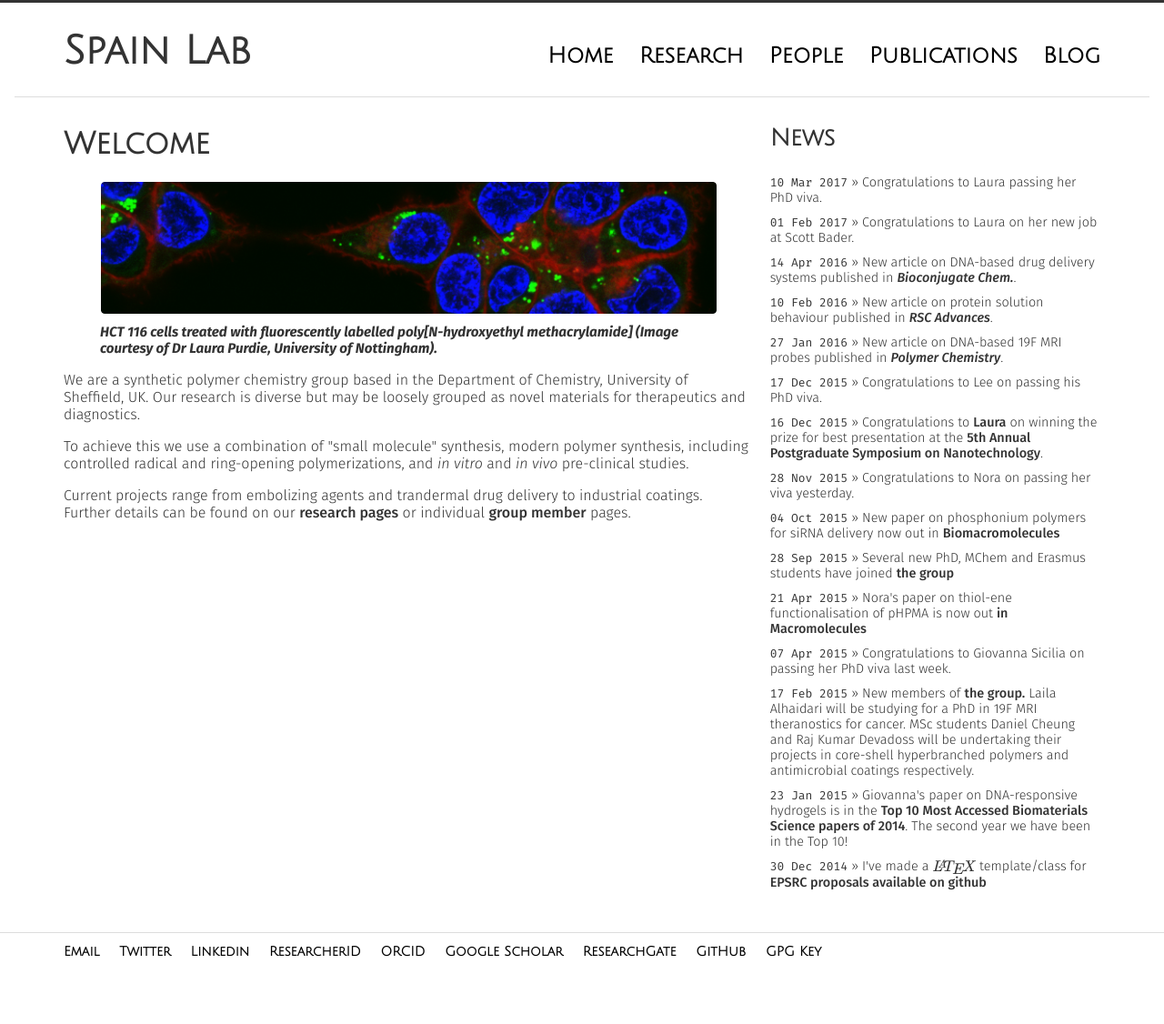
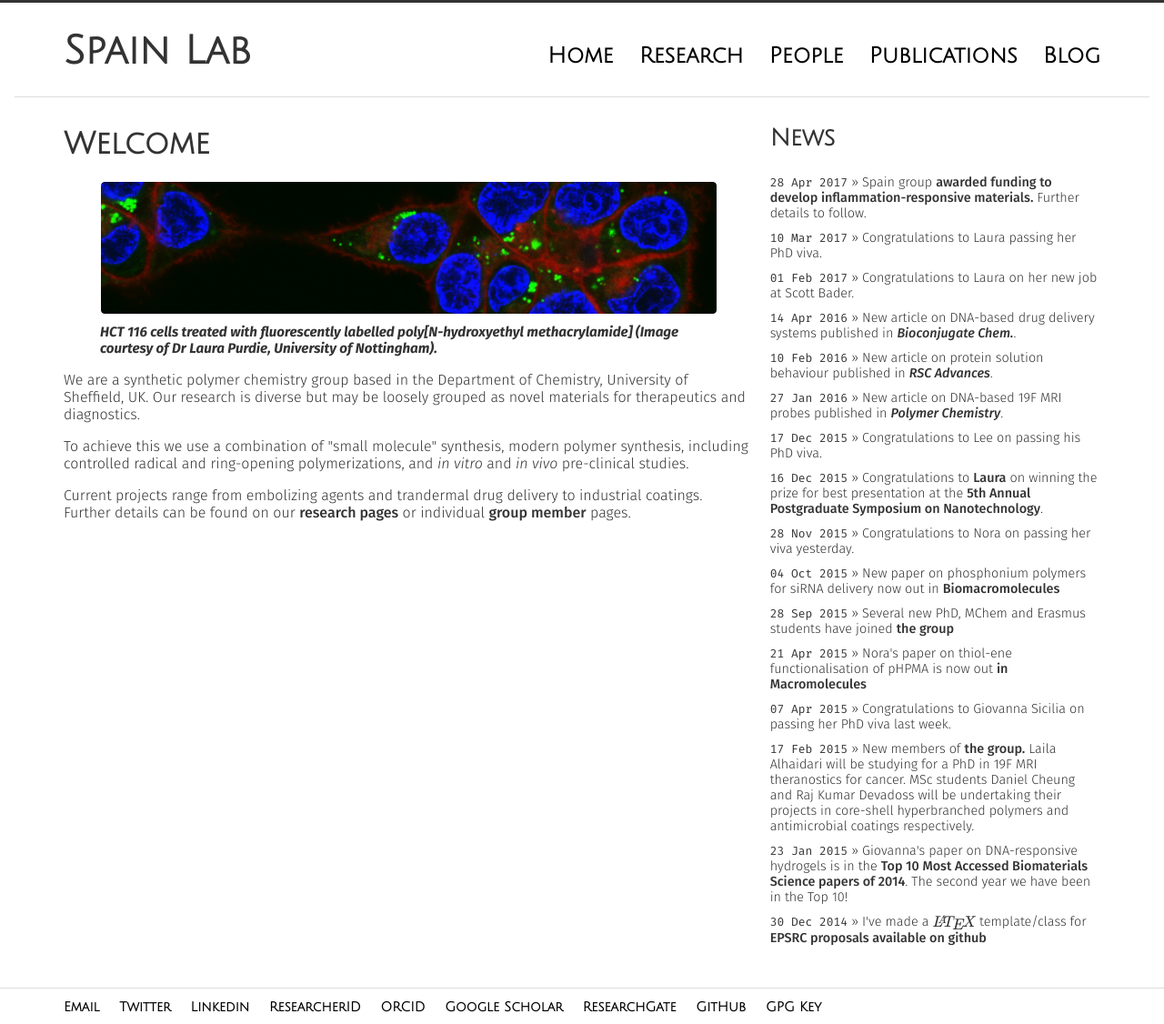
Before and after one commit to sebspain/sebspain.github.io, a Jekyll site: the page index.html, which Jekyll copies as it is, in a window 1280 px wide. Shown: the whole page at 91% size. Built offline with Jekyll 4.4.1, drawn with Linux system fonts in a browser that asks for light colours; formulas are drawn with MathJax 3; before the commit the page ends 1065 px from its top, so only the background shows below that.

Commit message:
added EPSRC news

```diff
--- a/index.html
+++ b/index.html
@@ -76,6 +76,7 @@
         <div class="unit w-1-3 center-on-mobiles">
             <h2>News</h2>
               <ul class="news">
+                <li><span>28 Apr 2017</span> &raquo; Spain group <a href="http://gow.epsrc.ac.uk/NGBOViewGrant.aspx?GrantRef=EP/P027989/1">awarded funding to develop inflammation-responsive materials.</a> Further details to follow.</li>
                 <li><span>10 Mar 2017</span> &raquo; Congratulations to Laura passing her PhD viva.</li>
                 <li><span>01 Feb 2017</span> &raquo; Congratulations to Laura on her new job at Scott Bader.</li>
                 <li><span>14 Apr 2016</span> &raquo; New article on DNA-based drug delivery systems published in <a href="http://dx.doi.org/10.1021/acs.bioconjchem.6b00085"><em>Bioconjugate Chem.</em></a>.</li>
```
